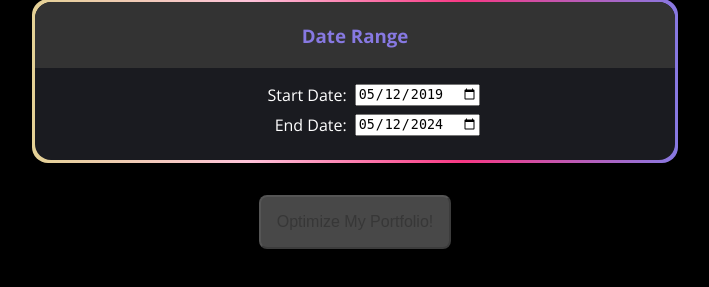
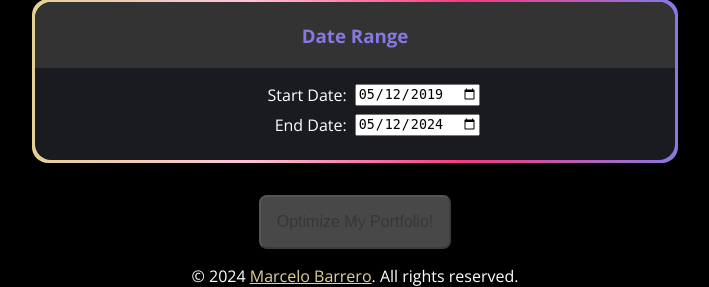
Before and after one commit to machib77/marcelobarrero, a Django app: page /portfolio-optimization/ in a window 1280 px wide. Shown: the part 910-1197 px from the top of the page, without its empty margins (285-994 px from the left). Before the commit the page ends 1159 px from the top, so only its background shows below. Run offline with Django 5.2, Linux system fonts and the light colour scheme; parts of the project's set-up code (start-up, migrations or seed data) failed here and were passed over; some libraries are stand-ins or nearby versions.

Commit message:
po: style: footer

```diff
--- a/portfolio_optimization/static/css/po_home.css
+++ b/portfolio_optimization/static/css/po_home.css
@@ -257,6 +257,14 @@ ul li::marker {
   margin-bottom: 2em;
 }
 
+#footer {
+  text-align: center;
+}
+
+#footer a {
+  color: #e4d195;
+}
+
 @media screen and (min-width: 768px) {
   #instructions {
     margin: 0 auto;
--- a/portfolio_optimization/templates/portfolio_optimization/po-home.html
+++ b/portfolio_optimization/templates/portfolio_optimization/po-home.html
@@ -84,6 +84,12 @@
       <div id="calculation-results"></div>
     </section>
 
+    <footer>
+      <p id="footer">
+          © 2024 <a href="{% url "home" %}">Marcelo Barrero</a>. All rights reserved.
+      </p>
+    </footer>
+
     <script>
         document.body.addEventListener('htmx:configRequest', event => {
             event.detail.headers['X-CSRFToken'] = '{{ csrf_token }}';
```
Also changed, not shown: db.sqlite3.
